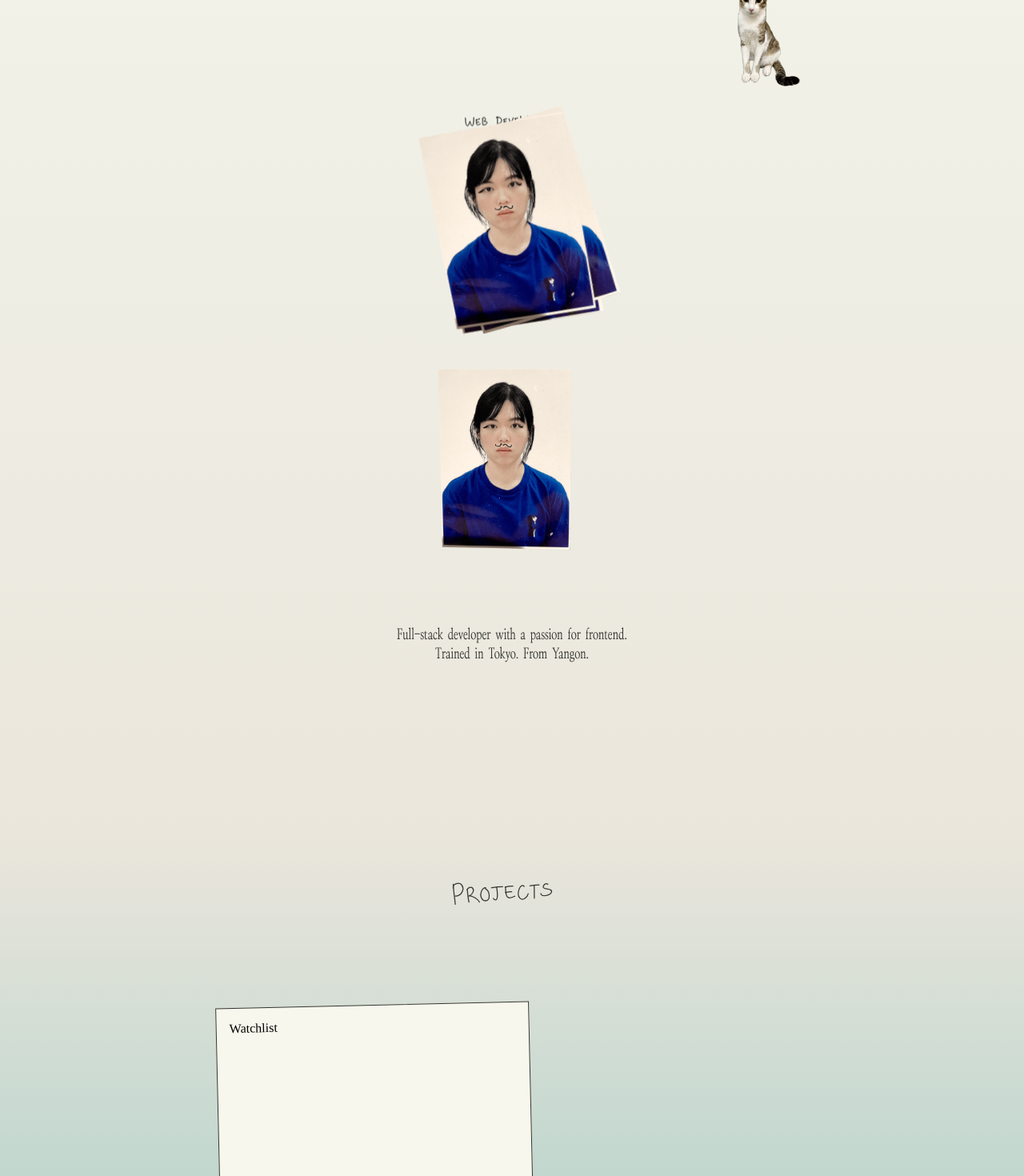
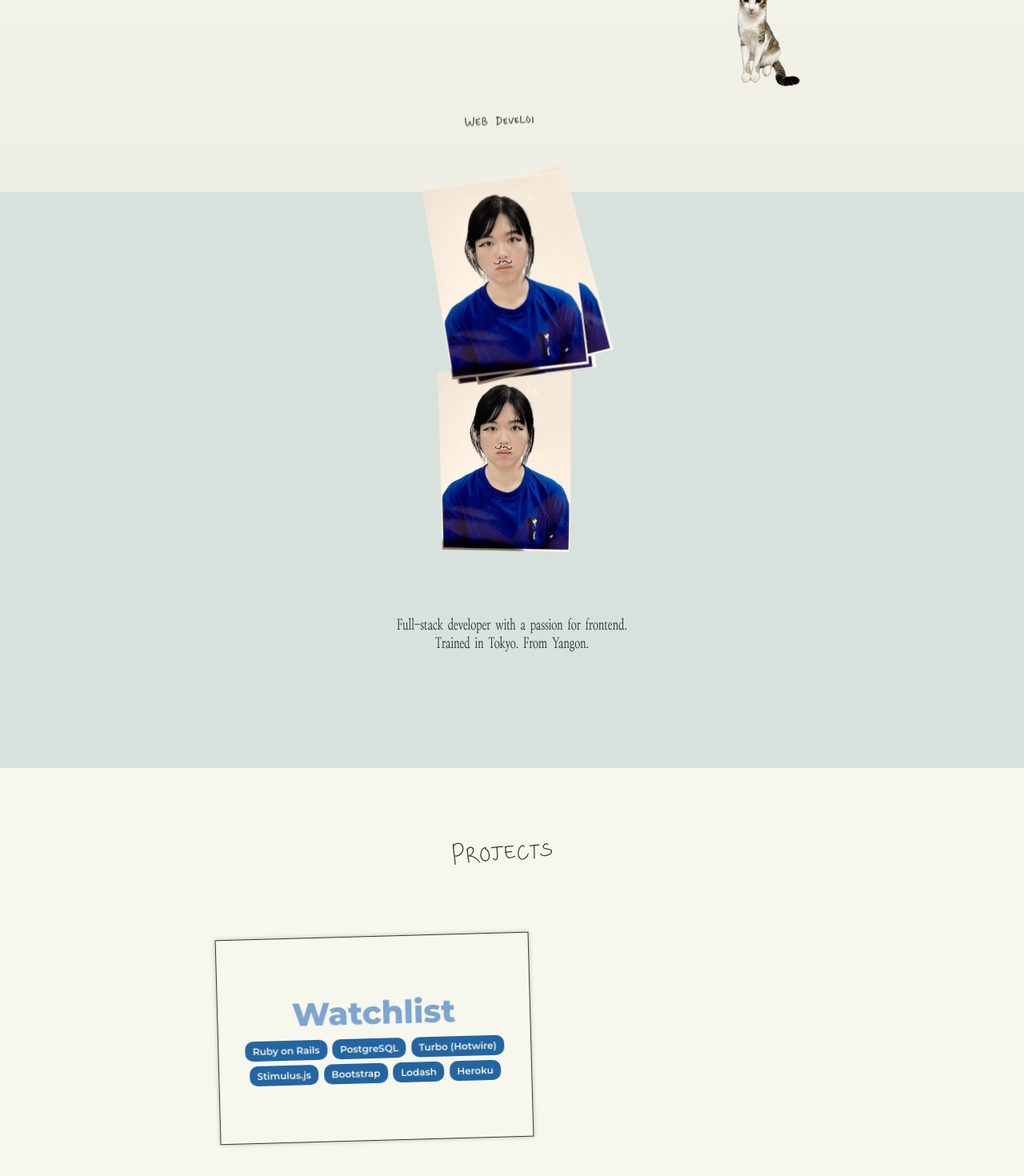
Before and after one commit to phyuphyuh/my-portfolio, a React (Vite) app: page / in a window 1280 px wide. Shown: the part 560-2030 px from the top of the page at 80% size. Built offline with nearby package versions, Linux system fonts and the light colour scheme.

Commit message:
refactored intro

```diff
--- a/src/App.jsx
+++ b/src/App.jsx
@@ -6,6 +6,8 @@ import Projects from './components/Projects';
 import Contact from './components/Contact';
 
 import "@fontsource/montserrat";
+import "@fontsource/montserrat/800.css";
+import "@fontsource/montserrat/600.css";
 import "@fontsource/montserrat-alternates";
 import "@fontsource/montserrat-alternates/800.css";
 import './App.scss'
--- a/src/components/About.jsx
+++ b/src/components/About.jsx
@@ -40,7 +40,7 @@ const About = () => {
   const [isVisible, setIsVisible] = useState(false);
 
   useMotionValueEvent(scrollYProgress, "change", (value) => {
-    if (value >= 0.35) {
+    if (value >= 0.48) {
       setIsVisible(true);
     } else {
       setIsVisible(false);
@@ -55,10 +55,10 @@ const About = () => {
         whileHover="hover"
         initial="initial"
         style={{
-          x: useTransform(scrollYProgress, [0.2, 0.3, 0.6], ["-10%", "0%", "5%"]),
-          y: useTransform(scrollYProgress, [0.2, 0.3, 0.6], ["100%", "0%", "-150%"]),
-          scale: useTransform(scrollYProgress, [0.2, 0.3, 0.6], [0.8, 1, 1.1]),
-          rotate: useTransform(scrollYProgress, [0.25, 0.3, 0.6], [15, 0, -10]),
+          x: useTransform(scrollYProgress, [0.3, 0.45, 0.65], ["-10%", "0%", "5%"]),
+          y: useTransform(scrollYProgress, [0.3, 0.45, 0.65], ["100%", "0%", "-150%"]),
+          scale: useTransform(scrollYProgress, [0.3, 0.45, 0.65], [0.8, 1, 1.1]),
+          rotate: useTransform(scrollYProgress, [0.35, 0.45, 0.65], [15, 0, -10]),
         }}
       >
         <div className={styles.aboutImgInner}>
--- a/src/components/About.module.scss
+++ b/src/components/About.module.scss
@@ -2,18 +2,20 @@
 
 .about {
   width: 100%;
-  height: 100vh;
-  background: linear-gradient(
-    to bottom,
-    $alabaster,
-    $alabaster2,
-  );
+  height: 90vh;
+  background-color: $mint;
+  // background: linear-gradient(
+  //   to bottom,
+  //   $alabaster,
+  //   $alabaster2,
+  // );
   position: relative;
   display: flex;
   flex-direction: column;
-  justify-content: space-around;
+  justify-content: space-evenly;
   align-items: center;
-  padding: 80px 0;
+  padding-top: 50px;
+  // padding: 80px 0;
 
   .title {
     width: 40px;
@@ -60,6 +62,7 @@
     width: 200px;
     height: auto;
     margin-left: 10px;
+    margin-top: 20px;
     z-index: 0;
     pointer-events: none;
   }
--- a/src/components/Intro.jsx
+++ b/src/components/Intro.jsx
@@ -1,10 +1,34 @@
 import { useEffect, useState, useRef } from "react";
 import ScatterImages from './ScatterImages';
 import AnimatedHeading from './AnimatedHeading';
-import { web_developer_paths } from "../data/svgPaths.js";
-import { yangon_mm_paths } from "../data/svgPaths.js";
-import { portfolio_paths } from "../data/svgPaths.js";
+import { web_developer_paths, yangon_mm_paths, portfolio_paths } from "../data/svgPaths.js";
 import styles from "./Intro.module.scss";
+
+const Shadow = ({ rotation, shadowLength, text }) => (
+  <span className={styles.shadowWrapper}>
+    <span
+      className={styles.shadow}
+      style={{
+        transform: `
+          rotateX(${rotation.y}deg)
+          scaleY(${shadowLength * 1.5})
+          skew(${rotation.x * 0.5}deg)
+          translateX(${-(rotation.x)}px)
+          translateY(${rotation.y}px)
+        `
+      }}
+    >
+      {text}
+    </span>
+  </span>
+);
+
+const NameWithShadow = ({ text, hasMovedRef, rotation, shadowLength }) => (
+  <span>
+    {text}
+    {hasMovedRef.current && <Shadow rotation={rotation} shadowLength={shadowLength} text={text} />}
+  </span>
+);
 
 const Intro = ({ containerRef }) => {
   const hasMovedRef = useRef(false);
@@ -43,6 +67,16 @@ const Intro = ({ containerRef }) => {
     };
   }, []);
 
+  const nameElements = ['Phyu', 'Phyu'].map((text, index) => (
+    <NameWithShadow
+      key={index}
+      text={text}
+      hasMovedRef={hasMovedRef}
+      rotation={rotation}
+      shadowLength={shadowLength}
+    />
+  ));
+
   return (
     <section className={styles.intro}>
       <div
@@ -52,48 +86,7 @@ const Intro = ({ containerRef }) => {
         }}
       >
         <h2 className={styles.name}>
-          <span>
-            Phyu
-            {hasMovedRef.current && (
-              <span className={styles.shadowWrapper}>
-                <span
-                  className={styles.shadow}
-                  style={{
-                    transform: `
-                      rotateX(${rotation.y}deg)
-                      scaleY(${shadowLength * 1.5})
-                      skew(${rotation.x * 0.5}deg)
-                      translateX(${-(rotation.x)}px)
-                      translateY(${rotation.y}px)
-                    `
-                  }}
-                >
-                  Phyu
-                </span>
-              </span>
-            )}
-          </span>
-          <span>
-            Phyu
-            {hasMovedRef.current && (
-              <span className={styles.shadowWrapper}>
-                <span
-                  className={styles.shadow}
-                  style={{
-                    transform: `
-                      rotateX(${rotation.y}deg)
-                      scaleY(${shadowLength * 1.5})
-                      skew(${rotation.x * 0.5}deg)
-                      translateX(${-(rotation.x)}px)
-                      translateY(${rotation.y}px)
-                    `
-                  }}
-                >
-                  Phyu
-                </span>
-              </span>
-            )}
-          </span>
+          {nameElements}
         </h2>
       </div>
       <ScatterImages containerRef={containerRef} />
--- a/src/components/Projects.jsx
+++ b/src/components/Projects.jsx
@@ -13,7 +13,8 @@ function getScatteredPositions(baseX, baseY, count) {
     const angle = Math.random() * 2 * Math.PI;
     // const radius = 220 + Math.random() * 100;
     // const radius = 180 + i * 60 + Math.random() * 40;
-    const radius = 220 + i * 10 + Math.random() * 60;
+    // const radius = 220 + i * 10 + Math.random() * 60;
+    const radius = 250 + i * 30 + Math.random() * 40;
 
     return {
       x: baseX + Math.cos(angle) * radius,
@@ -136,9 +137,24 @@ const Projects = () => {
             }}
             onMouseEnter={() => handleHover(project.id)}
             onTouchStart={() => handleHover(project.id)}
+            animate={
+              activeProject === project.id
+                ? { y: 0 }
+                : { y: [0, -8, 0]  }
+            }
+            transition={{
+              duration: 1.6,
+              repeat: Infinity,
+              ease: "easeInOut",
+              delay: Math.random(),
+            }}
           >
             <h3>{project.name}</h3>
-
+            <div className={styles.techStack}>
+              {project.techStack.map((tech, i) => (
+                <span key={i} className={styles.techBadge}>{tech}</span>
+              ))}
+            </div>
           </motion.div>
         ))}
 
--- a/src/components/Projects.module.scss
+++ b/src/components/Projects.module.scss
@@ -3,12 +3,13 @@
 .projects {
   width: 100%;
   height: 200vh;
-  background: linear-gradient(
-    to bottom,
-    $alabaster2,
-    $tiffanyblue,
-    $moonrise,
-  );
+  background-color: $ivory;
+  // background: linear-gradient(
+  //   to bottom,
+  //   $alabaster2,
+  //   $tiffanyblue,
+  //   $moonrise,
+  // );
   // display: flex;
   // justify-content: center;
   // align-items: center;
@@ -17,7 +18,7 @@
 
   .title {
     width: 150px;
-    top: 80px;
+    top: 110px;
     left: 50%;
     z-index: 1000;
 
@@ -36,11 +37,6 @@
     gap: 1rem;
     width: 100%;
     // max-width: 1200px;
-  }
-
-  .projectWrapper {
-    position: relative;
-  }
 
     .projectCard {
       position: relative;
@@ -50,6 +46,42 @@
       cursor: pointer;
       transform-origin: center;
       user-select: none;
+      display: flex;
+      flex-direction: column;
+      justify-content: center;
+      align-items: center;
+      box-shadow: 0 0 5px rgba($jet2, 0.3);
+      transition: transform 0.3s ease, box-shadow 0.3s ease;
+
+      h3 {
+        font-family: "Montserrat", sans-serif;
+        font-size: 2.5rem;
+        line-height: 1.2;
+        color: rgba($steel-blue, 0.7);
+        margin: 0;
+        text-align: center;
+        font-weight: 800;
+
+      }
+
+      .techStack {
+        display: flex;
+        flex-wrap: wrap;
+        justify-content: center;
+        gap: 0.4rem;
+        margin-top: 0.5rem;
+      }
+
+      .techBadge {
+        background-color: $lapis;
+        color: $ivory;
+        font-family: "Montserrat", sans-serif;
+        font-size: 0.75rem;
+        padding: 0.3rem 0.6rem;
+        border-radius: 10px;
+        font-weight: 600;
+        white-space: nowrap;
+      }
     }
 
     .scatteredCard {
@@ -69,3 +101,4 @@
       }
     }
   }
+}
--- a/src/data/projects.js
+++ b/src/data/projects.js
@@ -5,7 +5,7 @@ const projects = [
     description: "create lists of your favorite films, write reviews for the movies in them, and share yourself in film!",
     url: "https://watchlist-pp-b1b5f2bf4594.herokuapp.com/lists",
     github: "https://github.com/phyuphyuh/rails-watch-list",
-    techStack: ["Rails", "PostgreSQL"],
+    techStack: ["Ruby on Rails", "PostgreSQL", "Turbo (Hotwire)", "Stimulus.js", "Bootstrap", "Lodash", "Heroku"],
     images: ["/img1.png", "/img2.png"],
     gridRow: 2,
     gridCol: 3,
```
Lines whose indentation alone changed are shown as unchanged.
